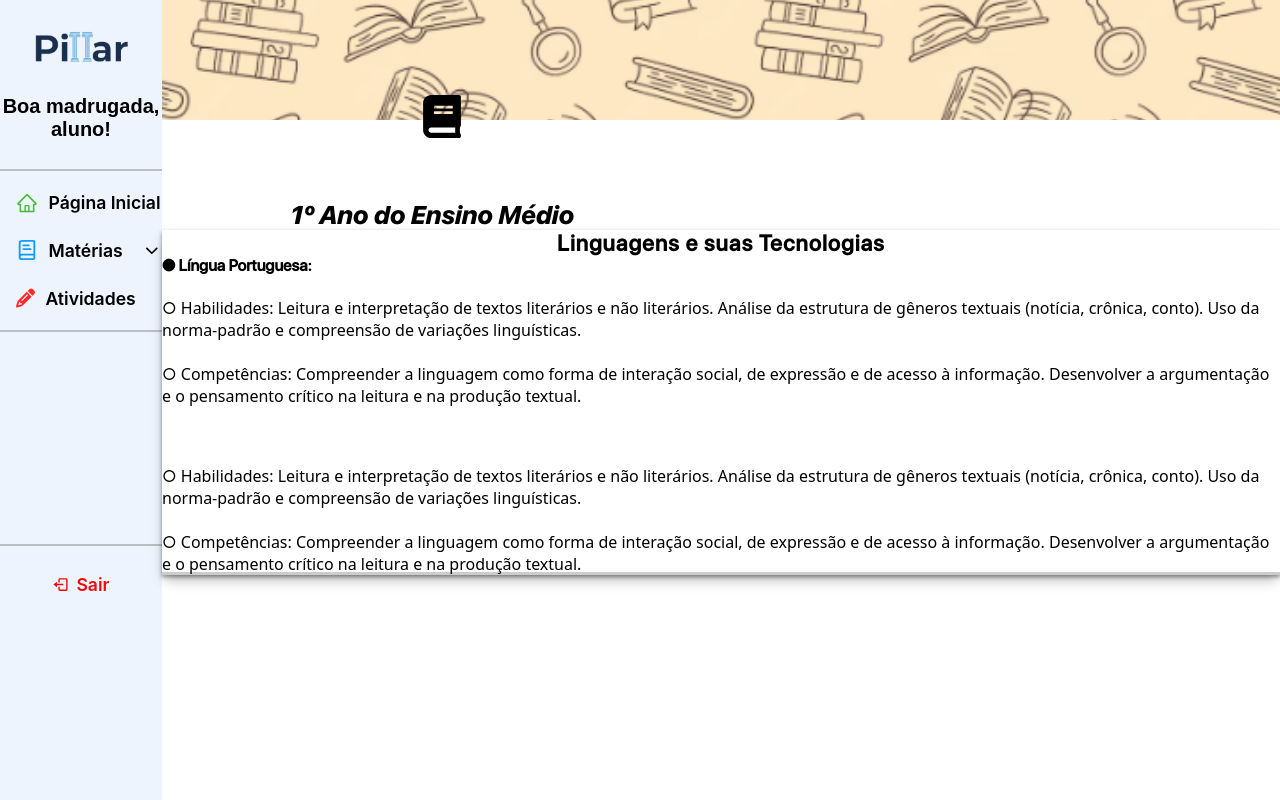
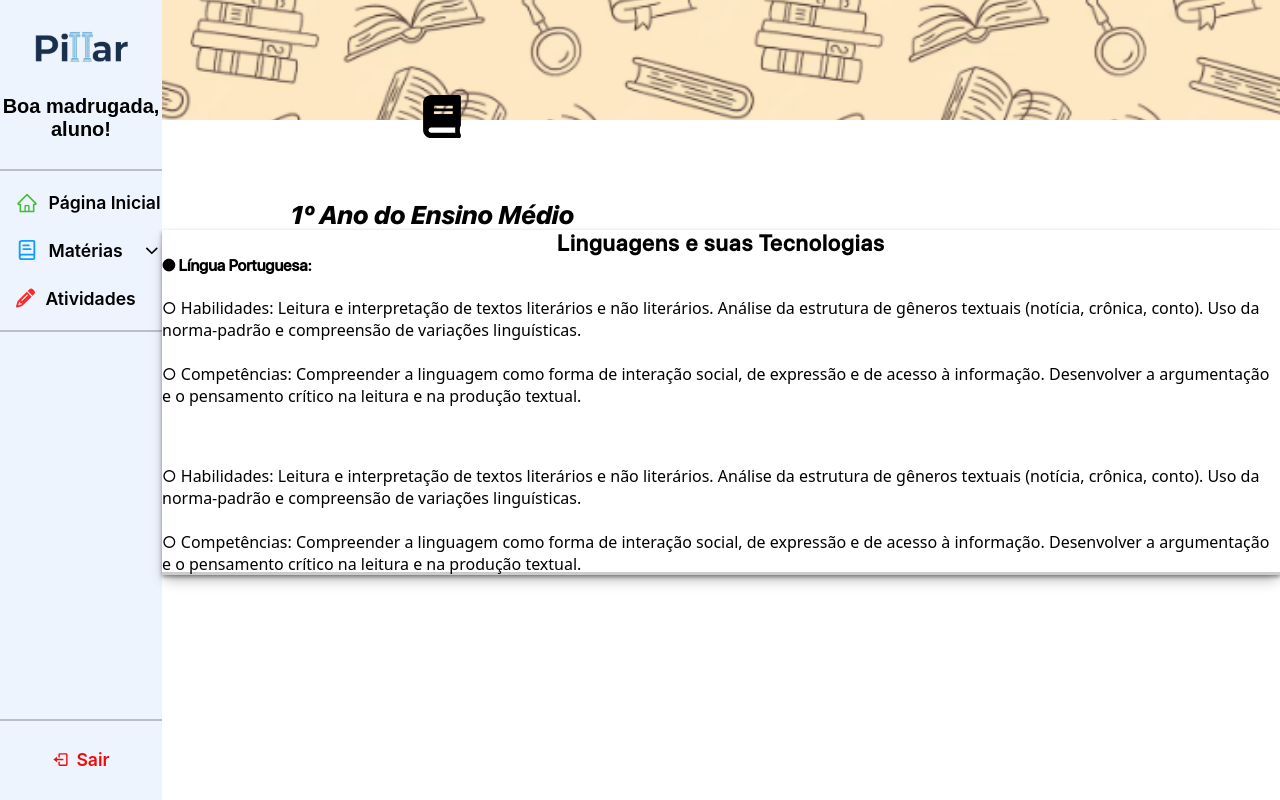
Before and after one commit to flavingimenes/TrabalhoUnivagPillar, a React (Vite) app: page /primeiroAno in a window 1280 px wide. Built offline with nearby package versions, Linux system fonts and the light colour scheme; the HTML template or start-up script is replaced by a standard one.

Commit message:
Update SideBar.css

```diff
--- a/src/components/SideBar.css
+++ b/src/components/SideBar.css
@@ -79,7 +79,7 @@
 
 .logout-bottom {
     margin-top: 20px;
-    margin-bottom: auto;
+    margin-bottom: 30px;
     text-decoration: none;
     display: flex;
     align-items: center;
```
